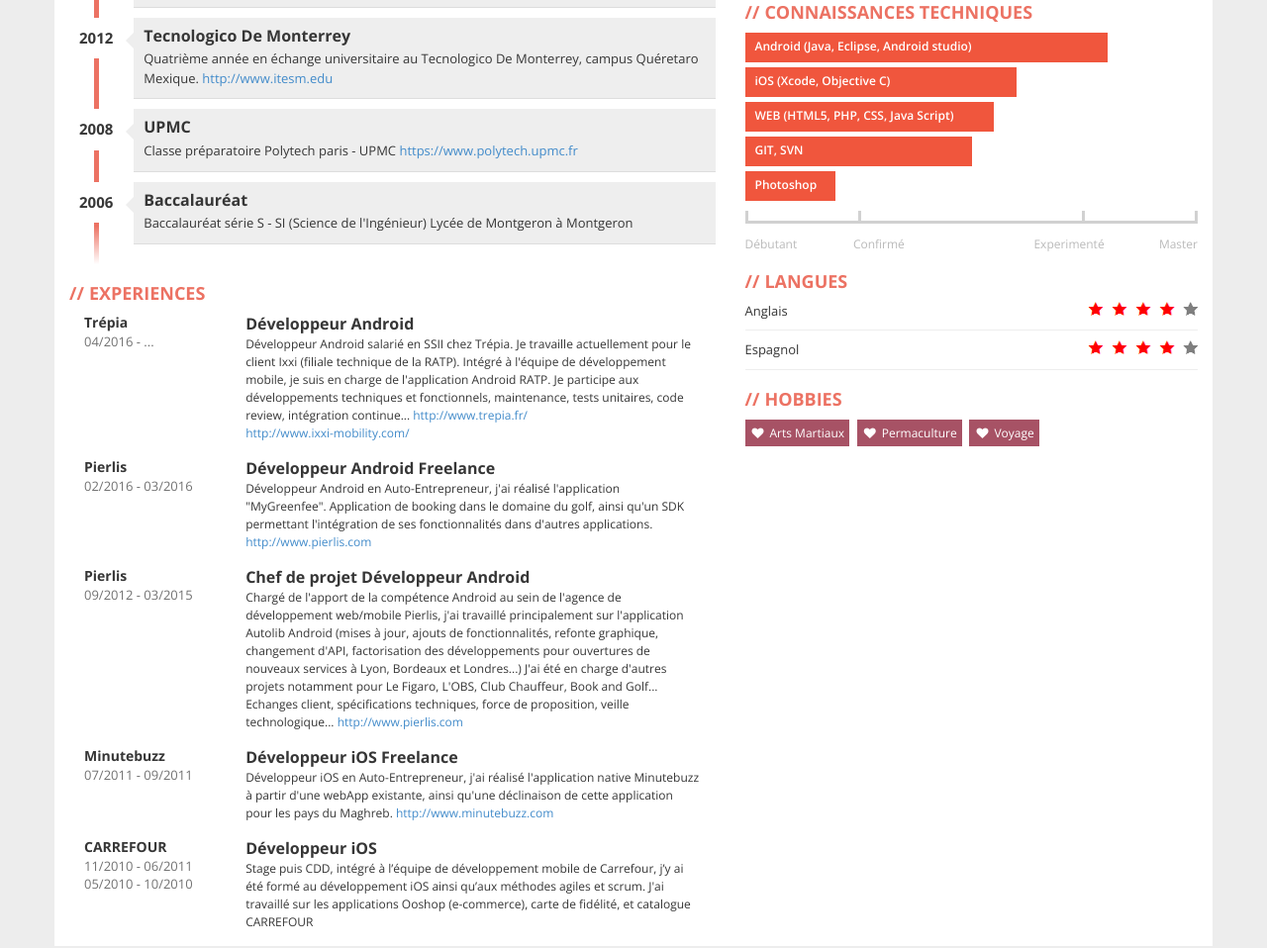
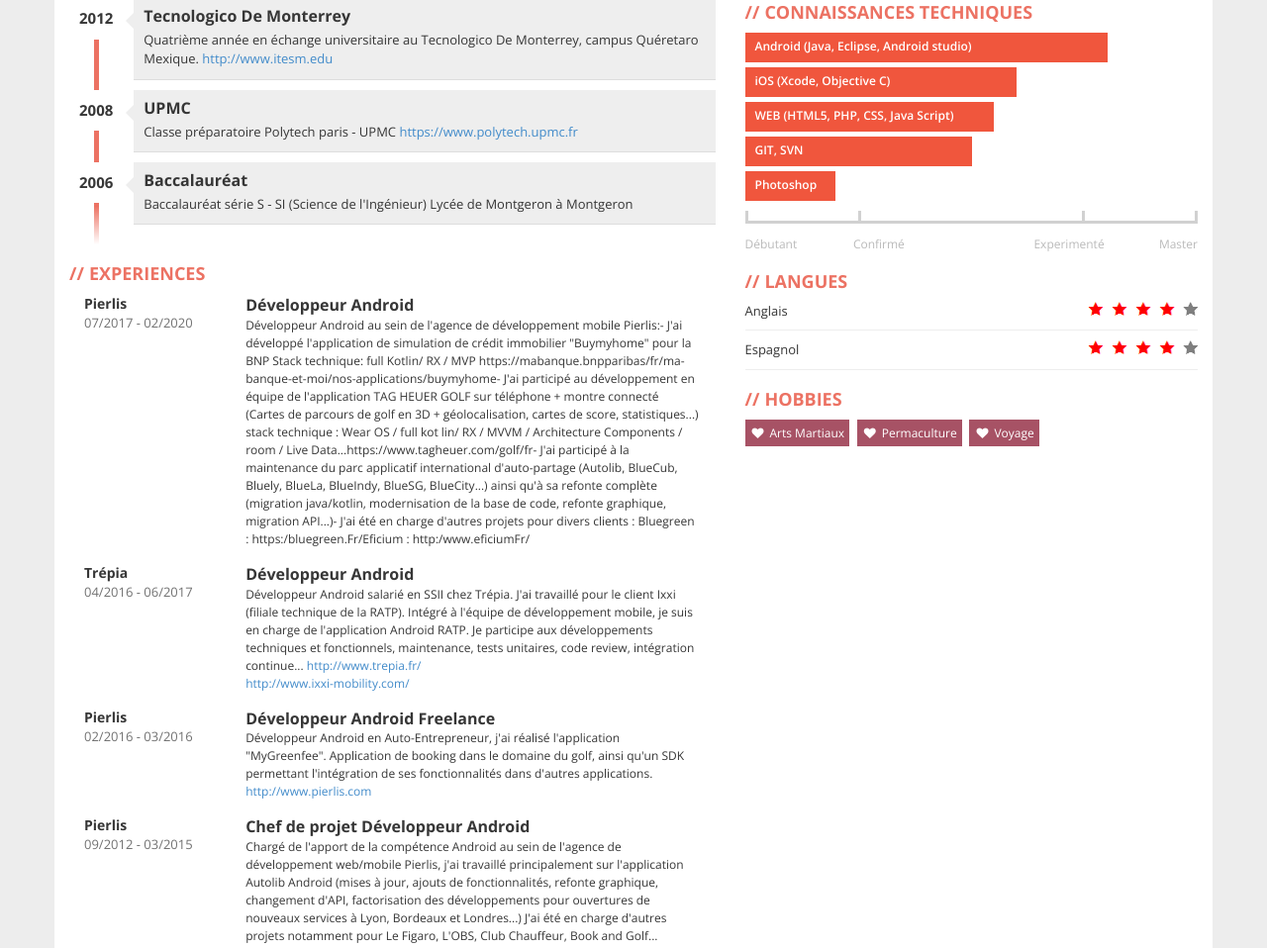
Before and after one commit to jsaddour/jsaddour.github.io, a plain HTML site: page index.html in a window 1280 px wide. Shown: the part 465-1423 px from the top of the page at 99% size. Drawn offline with nearby package versions, Linux system fonts and the light colour scheme.

Commit message:
maj cv 2020

```diff
--- a/index.html
+++ b/index.html
@@ -30,7 +30,7 @@
           <!-- ABOUT ME -->
           <div class="box">
             <h2>Présentation</h2>
-            <p>Je suis un développeur Web et mobile passionné par les nouvelles technologies. Je me sens concerné par les nouveaux moyens de communication et de partage mis au service du developpement durable et de l'écologie. Je recherche tout type de contrat CDI/CDD/Freelance avec une préférence pour la plateforme ANDROID</p>
+            <p>Je suis un développeur Mobile passionné par les nouvelles technologies. Je me sens concerné par les nouveaux moyens de communication et de partage mis au service du developpement durable et de l'écologie. Je recherche des missions freelance ANDROID</p>
           </div>
           <!-- EDUCATION -->
           <div class="box">
@@ -69,15 +69,30 @@
           <!-- EXPERIENCES -->
           <div class="box">
             <h2>Experiences</h2>
+
 			 <div class="job clearfix">
               <div class="col-xs-4 col-sm-3">
-                <div class="where">Trépia</div>
-                <div class="year">04/2016 - ...</div>
+                <div class="where">Pierlis</div>
+                <div class="year">07/2017 - 02/2020</div>
               </div>
               <div class="col-xs-8 col-sm-9">
                 <div class="profession">Développeur Android</div>
                 <div class="description">
-				Développeur Android salarié en SSII chez Trépia. Je travaille actuellement pour le client Ixxi (filiale technique de la RATP). Intégré à l'équipe de développement mobile, je suis en charge de l'application Android RATP. Je participe aux développements techniques et fonctionnels, maintenance, tests unitaires, code review, intégration continue...
+				Développeur Android au sein de l'agence de développement mobile Pierlis:- J'ai développé l'application de simulation de crédit immobilier "Buymyhome" pour la BNP Stack technique: full Kotlin/ RX / MVP https://mabanque.bnpparibas/fr/ma-banque-et-moi/nos-applications/buymyhome- J'ai participé au développement en équipe de l'application TAG HEUER GOLF sur téléphone + montre connecté (Cartes de parcours de golf  en 3D + géolocalisation, cartes de score, statistiques...) stack technique : Wear OS / full kot lin/ RX / MVVM / Architecture Components / room / Live Data...https://www.tagheuer.com/golf/fr- J'ai participé à la maintenance du parc applicatif international d'auto-partage (Autolib, BlueCub, Bluely, BlueLa, BlueIndy, BlueSG, BlueCity...) ainsi qu'à sa refonte complète (migration java/kotlin, modernisation de la base de code, refonte graphique, migration API...)- J'ai été en charge d'autres projets pour divers clients : Bluegreen : https:/bluegreen.Fr/Eficium : http:/www.eficiumFr/
+				</div>
+              </div>
+            </div>
+
+
+			 <div class="job clearfix">
+              <div class="col-xs-4 col-sm-3">
+                <div class="where">Trépia</div>
+                <div class="year">04/2016 - 06/2017</div>
+              </div>
+              <div class="col-xs-8 col-sm-9">
+                <div class="profession">Développeur Android</div>
+                <div class="description">
+				Développeur Android salarié en SSII chez Trépia. J'ai travaillé pour le client Ixxi (filiale technique de la RATP). Intégré à l'équipe de développement mobile, je suis en charge de l'application Android RATP. Je participe aux développements techniques et fonctionnels, maintenance, tests unitaires, code review, intégration continue...
 				<a href="http://www.trepia.fr">http://www.trepia.fr/</a></br>
 				<a href="http://www.ixxi-mobility.com">http://www.ixxi-mobility.com/</a>
 				</div>
```
